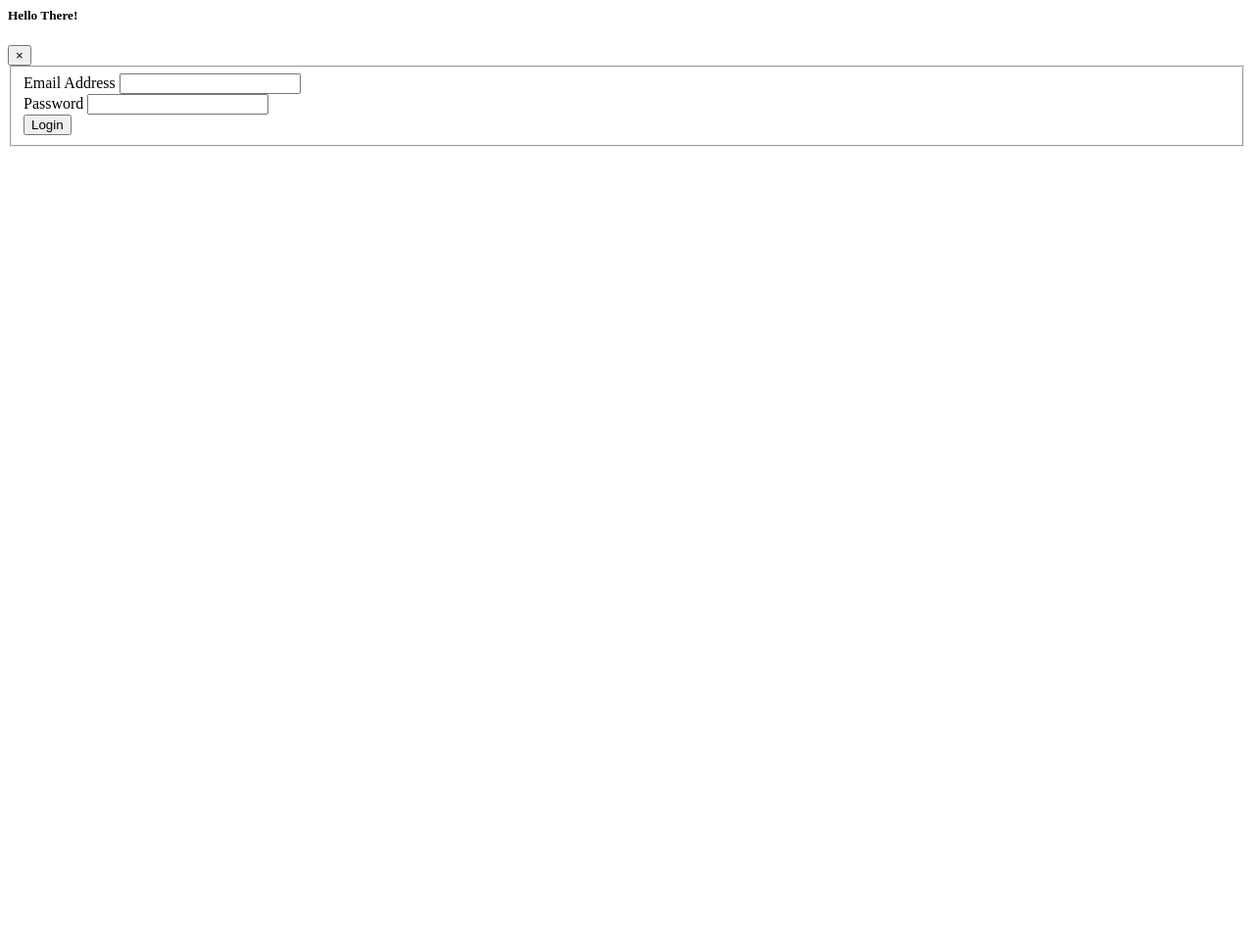
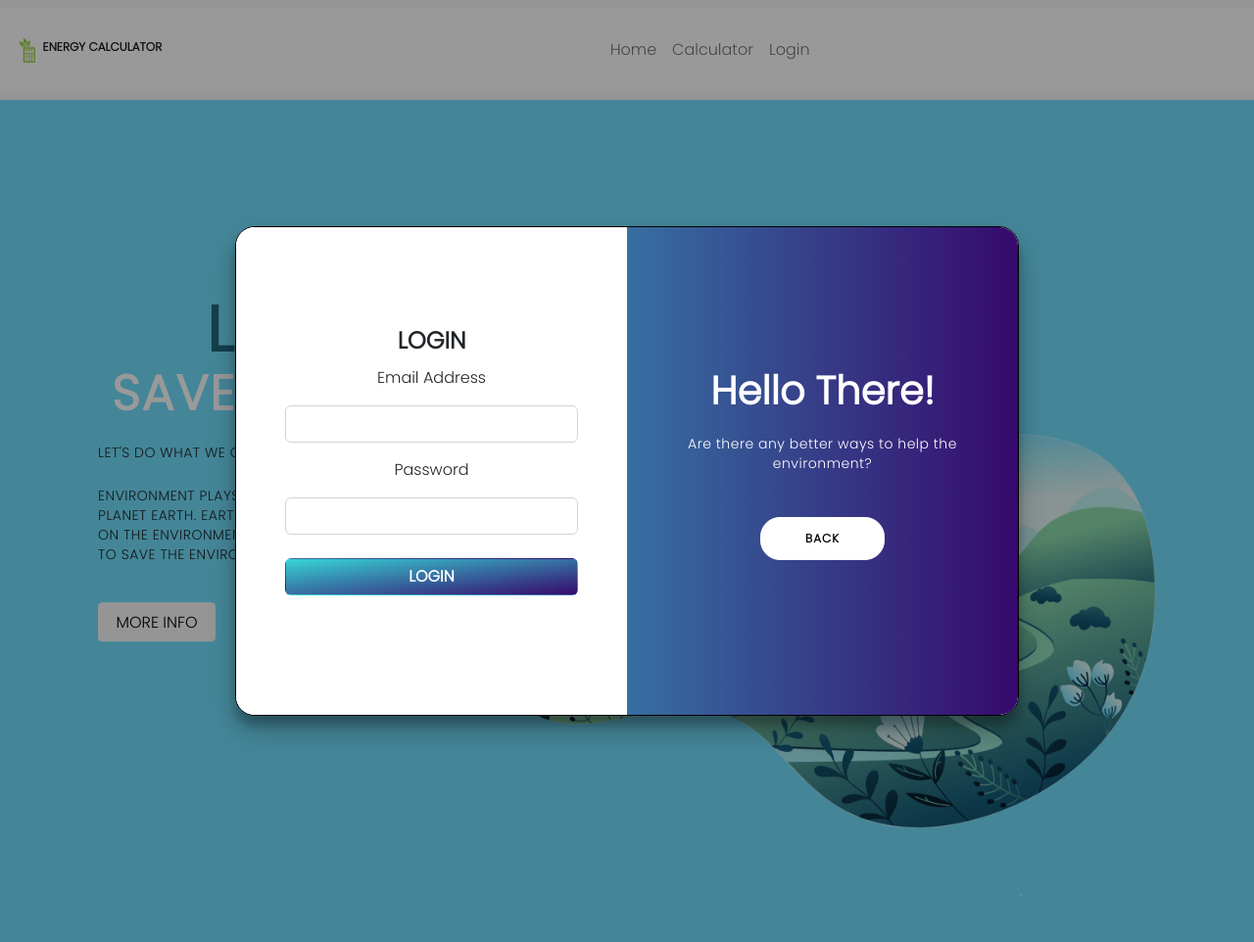
Before and after one commit to lgf2111/energy-calculator, a Flask app: page /login in a window 1280 px wide. Shown: the whole page at 98% size. Run offline with Flask 2, Linux system fonts and the light colour scheme; some libraries are stand-ins or nearby versions.

Commit message:
update form

```diff
--- a/webapp/routes.py
+++ b/webapp/routes.py
@@ -19,7 +19,8 @@
 @app.route('/login', methods=['GET', 'POST'])
 def login():
     form = LoginForm()
-    if form.validate_on_submit:
+    if form.validate_on_submit():
+        print(form)
         if form.email.data == "admin@gmail.com" and form.password.data == "password123":
             flash('Login Successful!', 'success')
             return redirect(url_for('admin.index'))
--- a/webapp/static/style/home.css
+++ b/webapp/static/style/home.css
@@ -91,3 +91,13 @@
 .media-icons .bi-instagram:hover {
     color: #bc2a8d !important;
 }
+
+.block {
+    position: fixed;
+    background: #000;
+    width: 100vw;
+    height: 100vh;
+    top: 0;
+    z-index: 1;
+    filter: opacity(.4);
+}
--- a/webapp/static/style/login.css
+++ b/webapp/static/style/login.css
@@ -2,7 +2,7 @@
 	box-sizing: border-box;
 }
 
-body {
+/* body {
 	background-image: linear-gradient(to bottom right, #37D5D6, #36096D);
 	display: flex;
 	justify-content: center;
@@ -10,7 +10,7 @@
 	flex-direction: column;
 	height: 100vh;
 	margin: -20px 0 50px;
-}
+} */
 
 h1 {
 	font-weight: bold;
@@ -95,11 +95,18 @@
 	border-radius: 10px;
   	box-shadow: 0 14px 28px rgba(0,0,0,0.25),
 			0 10px 10px rgba(0,0,0,0.22);
-	position: relative;
 	overflow: hidden;
 	width: 768px;
-	max-width: 100%;
-	min-height: 480px;
+	position: fixed;
+    height: 500px;
+    width: 800px;
+    left: 50%;
+    top: 50%;
+    transform: translate(-50%, -50%);
+    border-radius: 20px;
+    border: 1px solid black;
+    z-index: 2;
+
 }
 
 .form-container {
--- a/webapp/static/style/navbar.css
+++ b/webapp/static/style/navbar.css
@@ -12,6 +12,6 @@
   }
 
 #navbar{
-    z-index: 100;
+    /* z-index: ; */
     background-color: white;
 }
--- a/webapp/static/style/style.css
+++ b/webapp/static/style/style.css
@@ -35,3 +35,10 @@
 a:hover:after {
     width: 100% !important;
 }
+
+.block {
+    width: 100vw;
+    height: 100vh;
+    background: #000;
+    position: fixed;
+}
--- a/webapp/templates/home.html
+++ b/webapp/templates/home.html
@@ -23,5 +23,4 @@
     </div>
 
 </main>
-
 {% endblock %}
--- a/webapp/templates/includes/base.html
+++ b/webapp/templates/includes/base.html
@@ -17,6 +17,11 @@
     <link rel="stylesheet" href="https://cdn.jsdelivr.net/npm/bootstrap-icons@1.3.0/font/bootstrap-icons.css">
     <script src="https://cdn.jsdelivr.net/npm/bootstrap@5.2.0/dist/js/bootstrap.bundle.min.js" integrity="sha384-A3rJD856KowSb7dwlZdYEkO39Gagi7vIsF0jrRAoQmDKKtQBHUuLZ9AsSv4jD4Xa" crossorigin="anonymous" defer></script>
 
+    <script>
+        if ( window.history.replaceState ) {
+        window.history.replaceState( null, null, window.location.href );
+      }
+    </script>
     <link rel="icon" href="{{url_for('static', filename='src/logo.png')}}">
     <link rel="stylesheet" href="{{url_for('static', filename='style/style.css')}}">
     {% if title %}
--- a/webapp/templates/includes/login.html
+++ b/webapp/templates/includes/login.html
@@ -40,7 +40,7 @@
               </div>
 
               <div class="form-group">
-                {{form.submit(class="btn submit-btn text-uppercase fw-bold align-center text-black")}}
+                {{form.submit(class="btn btn-primary text-white text-uppercase fw-bold align-center")}}
               </div>
 
             </fieldset>
--- a/webapp/templates/includes/navbar.html
+++ b/webapp/templates/includes/navbar.html
@@ -17,45 +17,18 @@
 
         <li class="nav-item m-2">
           {% if title == "Calculator" %}
-            <a href="#" class="p-0 nav-link">Calculator</a>
+          <a href="#" class="p-0 nav-link">Calculator</a>
           {% else %}
-            <a href="{{ url_for('calculator', amt=0) }}" class="p-0 nav-link">Calculator</a>
+          <a href="{{ url_for('calculator', amt=0) }}" class="p-0 nav-link">Calculator</a>
           {% endif %}
         </li>
 
         <li class="nav-item m-2">
-          <a class="p-0 nav-link"  type="button" class="btn btn-primary" data-bs-toggle="modal" data-bs-target="#exampleModal">Log in</a>
+          <a href="{{ url_for('login') }}" class="p-0 nav-link">Login</a>
+          <!-- <a class="p-0 nav-link"  type="button" class="btn btn-primary" data-bs-toggle="modal" data-bs-target="#exampleModal">Log in</a> -->
         </li>
       </ul>
     </div>
   </div>
-  {% include 'includes/login.html' %}
 </nav>
-
-<<<<<<< HEAD
-
-
-=======
-
-<!-- Modal -->
-<div class="modal fade" id="exampleModal" tabindex="-1" role="dialog" aria-labelledby="exampleModalLabel" aria-hidden="true">
-  <div class="modal-dialog" role="document">
-    <div class="modal-content">
-      <div class="modal-header">
-        <h5 class="modal-title" id="exampleModalLabel">Hello There!</h5>
-        <button type="button" class="close" data-dismiss="modal" aria-label="Close">
-          <span aria-hidden="true">&times;</span>
-        </button>
-      </div>
-      <div class="modal-body">
-        ...
-      </div>
-      <div class="modal-footer">
-        <button type="button" class="btn btn-secondary" data-dismiss="modal">Close</button>
-        <button type="button" class="btn btn-primary">Login</button>
-      </div>
-    </div>
-  </div>
-</div>
->>>>>>> 8de773fca3a9f1705faa16e9d96745ba5648e0af
-<script src="../../static/script/stickynav.js"></script>
+<script src="{{ url_for('static', filename='script/stickynav.js') }}"></script>
--- /dev/null
+++ b/webapp/templates/login.html
@@ -0,0 +1,73 @@
+{% extends "includes/base.html" %}
+
+{% block content %}
+<link rel="stylesheet" href="{{ url_for('static', filename='style/home.css') }}">
+<main class="container-fluid landing d-flex flex-column justify-content-start">
+    <div class="content">
+        <div class="info">
+            <h2 class="text-uppercase mb-3 fw-bold">Love Nature<br><span>Save the Environment!</span></h2>
+            <p class="mb-4 text-uppercase">Let's Do what we can to save the Earth! Every small action counts!</p>
+            <p class="mb-4 text-uppercase">Environment plays an important role in healthy living and the existence of life on planet earth. Earth is a home for different living species and we all are dependent on the environment for food, air, water, and other needs. Let's all work together to save the Environment!</p>
+            <a href="https://climate.nasa.gov/effects/" class="btn btn-light p-2 text-light text-uppercase">More info</a>
+        </div><!-- info -->
+    </div><!-- content -->
+
+    <div class="media-icons d-flex justify-content-center align-items-center m-auto position-relative">
+        <a href="#"><i class="bi bi-facebook"></i></a>
+        <a href="#"><i class="bi bi-twitter"></i></a>
+        <a href="#"><i class="bi bi-instagram"></i></a>
+    </div>
+</main>
+<div class="block"></div>
+<link rel="stylesheet" href="{{url_for('static', filename='style/login.css')}}">
+<div class="container" id="container">
+	<div class="form-container sign-in-container">
+		<form method="post">
+			<fieldset>
+				<legend class="text-uppercase fw-bold">Login</legend>
+				<div class="form-group">
+					{{ form.email.label(class="form-control-label") }}
+					{% if form.email.errors %}
+						{{ form.email(class="form-control is-invalid") }}
+						<div class="invalid-feedback">
+							{% for error in form.email.errors %}
+								<span>{{ error }}</span>
+							{% endfor %}
+						</div>
+					{% else %}
+						{{ form.email(class="form-control") }}
+					{% endif %}
+				</div>
+
+				<div class="form-group">
+					{{ form.password.label(class="form-control-label") }}
+					{% if form.password.errors %}
+						{{ form.password(class="form-control is-invalid") }}
+						<div class="invalid-feedback">
+							{% for error in form.password.errors %}
+								<span>{{ error }}</span>
+							{% endfor %}
+						</div>
+					{% else %}
+						{{ form.password(class="form-control") }}
+					{% endif %}
+				</div>
+
+				<div class="form-group">
+					{{form.submit(class="btn submit-btn text-uppercase fw-bold text-white")}}
+				</div>
+
+			</fieldset>
+		</form>
+	</div>
+	<div class="overlay-container">
+		<div class="overlay">
+			<div class="overlay-panel overlay-right">
+				<h1>Hello There!</h1>
+				<p>Are there any better ways to help the environment?</p>
+				<a class="ghost" id="signUp" href="/"><button>Back</button></a>
+			</div>
+		</div>
+	</div>
+</div>
+  {% endblock %}
```
